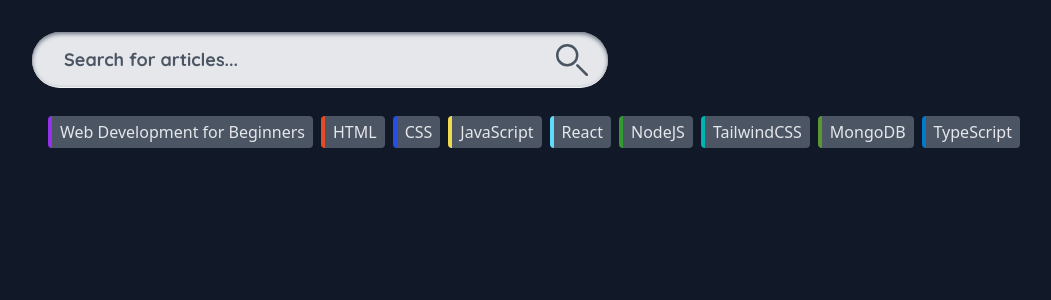
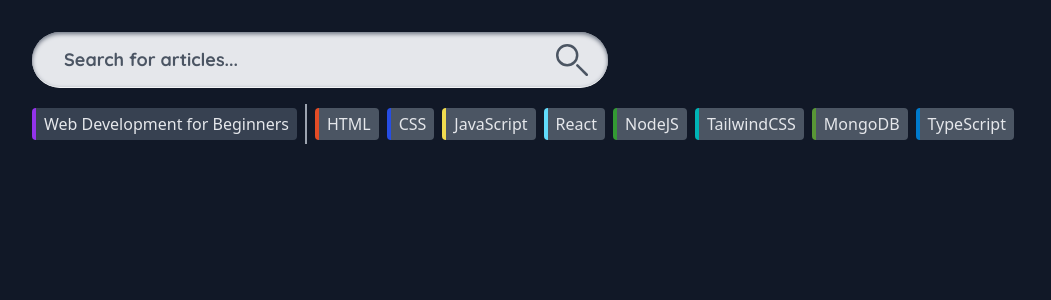
Before and after one commit to saile515/web-docs, a Next.js app: page /search in a window 1280 px wide. Both pictures are taken after a click on the button "Web Development for Beginners". Shown: the top 300 px of the page, without its empty margins (0-1051 px from the left). Built offline with nearby package versions, Linux system fonts and the light colour scheme.

Commit message:
Search on enter and topic selection

```diff
--- a/components/SearchBar.tsx
+++ b/components/SearchBar.tsx
@@ -10,12 +10,19 @@
 }) {
 	return (
 		<div
-			className={`${props.className} ${
+			className={`${
 				props.big
 					? "w-9/12 max-w-xl h-14 grid-cols-[1fr_3.5rem]"
 					: "w-32 h-8 grid-cols-[1fr_2rem]"
-			} bg-gray-200 rounded-full shadow-inner shadow-gray-500 border-b border-gray-100 grid items-center`}>
+			} bg-gray-200 rounded-full shadow-inner shadow-gray-500 border-b border-gray-100 grid items-center ${
+				props.className
+			} `}>
 			<input
+				onKeyDown={(event) => {
+					if (event.key == "Enter" && props.submit) {
+						props.submit();
+					}
+				}}
 				type="text"
 				placeholder={props.placeholder}
 				value={props.state}
--- a/pages/search.tsx
+++ b/pages/search.tsx
@@ -1,7 +1,9 @@
 import { ArticleMetadata } from "../utils/article";
 import SearchBar from "../components/SearchBar";
-import { topics } from "../data/topics.json";
+import topicsMeta from "../data/topics.json";
 import { useState } from "react";
+
+const topics = topicsMeta.topics;
 
 function Article(props: { data: ArticleMetadata }) {
 	return (
@@ -9,7 +11,9 @@
 			<span className="font-bold font-title text-gray-50 text-xl">{props.data.title}</span>
 			<div className="mt-2">
 				{props.data.topic.map((topic) => (
-					<span className="rounded-lg bg-gray-600 px-2 py-1 mr-1 text-gray-400">
+					<span
+						className="rounded-lg bg-gray-600 px-2 py-1 mr-1 text-gray-400"
+						key={topic}>
 						{topic}
 					</span>
 				))}
@@ -42,16 +46,45 @@
 				state={query}
 				setState={setQuery}
 				submit={handleSearch}
+				className="w-full max-w-none"
 			/>
-			<div className="flex m-4 overflow-x-auto scrollbar-thin scrollbar-thumb-gray-500 scrollbar-track-rounded-full scrollbar-h-1 py-2">
-				{topics.map((topic) => (
-					<button
-						key={topic.id}
-						className="rounded bg-gray-600 px-2 py-1 mr-2 my-1 text-gray-200 border-l-4 flex-grow-0 whitespace-pre"
-						style={{ borderColor: topic.color }}>
-						{topic.name}
-					</button>
-				))}
+			<div className="flex my-2 overflow-x-auto scrollbar-thin scrollbar-thumb-gray-500 scrollbar-track-rounded-full scrollbar-h-1 py-2">
+				{topic.map((id) => {
+					const item = topics.find((topic) => topic.id == id);
+					if (!item) return;
+
+					return (
+						<button
+							key={item.id}
+							className="rounded bg-gray-700 px-2 py-1 mr-2 my-1 text-gray-200 border-l-4 flex-grow-0 whitespace-pre"
+							style={{ borderColor: item.color }}
+							id={item.id}
+							onClick={(event) =>
+								setTopic((topic) => topic.filter((topic) => item.id != topic))
+							}>
+							{item.name}
+						</button>
+					);
+				})}
+				{topic.length > 0 && <span className="mr-2 border-r-2 border-gray-400"></span>}
+				{topics.map((item) => {
+					if (!topic.find((topic) => topic == item.id))
+						return (
+							<button
+								key={item.id}
+								className="rounded bg-gray-600 px-2 py-1 mr-2 my-1 text-gray-200 border-l-4 flex-grow-0 whitespace-pre"
+								style={{ borderColor: item.color }}
+								id={item.id}
+								onClick={(event) =>
+									setTopic((topic) => [
+										...topic,
+										(event.target as HTMLButtonElement).id,
+									])
+								}>
+								{item.name}
+							</button>
+						);
+				})}
 			</div>
 			{searchTime && (
 				<p className="text-gray-500">
```
